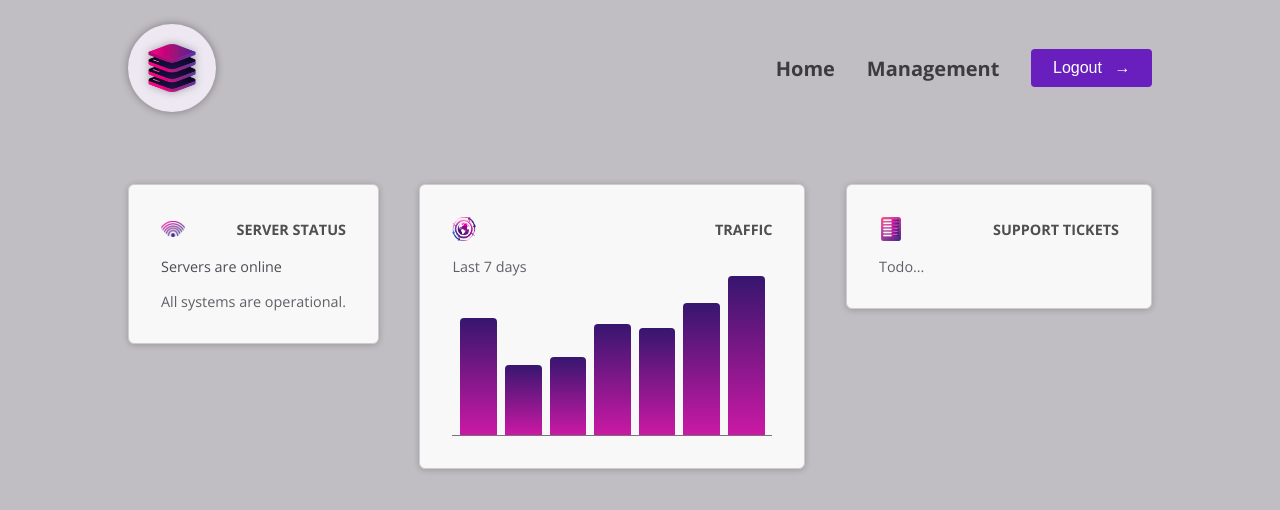
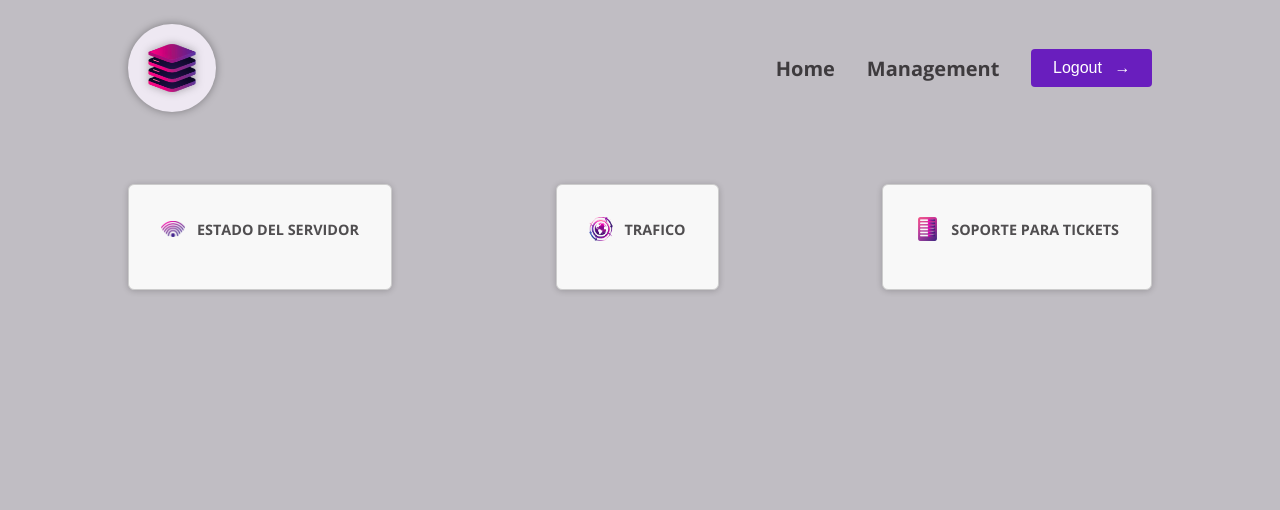
Before and after one commit to BryanVas24/TercerProyectoAngular, an Angular app: page / in a window 1280 px wide. Shown: the top 510 px of the page. Built offline with nearby package versions, Linux system fonts and the light colour scheme.

Commit message:
Haciendo otro componente para reutilizar

```diff
--- a/src/app/app.component.html
+++ b/src/app/app.component.html
@@ -1,16 +1,28 @@
 <app-header />
 <main>
   <div id="dashboard">
-    <section class="dashboard-item">
+    <app-dashboard-item
+      [imageData]="{ src: 'status.png', alt: 'Simbolo de señal' }"
+      title="Estado del servidor"
+    >
       <app-server-status />
-    </section>
+    </app-dashboard-item>
 
-    <section class="dashboard-item">
+    <app-dashboard-item
+      [imageData]="{ src: 'globe.png', alt: 'icono de globo terraqueo' }"
+      title="Trafico"
+    >
       <app-traffic />
-    </section>
+    </app-dashboard-item>
 
-    <section class="dashboard-item">
+    <app-dashboard-item
+      [imageData]="{
+        src: 'list.png',
+        alt: 'Imagen de una liusta de elementos'
+      }"
+      title="Soporte para tickets"
+    >
       <app-tickets />
-    </section>
+    </app-dashboard-item>
   </div>
 </main>
--- a/src/app/app.component.ts
+++ b/src/app/app.component.ts
@@ -3,6 +3,7 @@ import { HeaderComponent } from './header/header.component';
 import { ServerStatusComponent } from './dashboard/server-status/server-status.component';
 import { TrafficComponent } from './dashboard/traffic/traffic.component';
 import { TicketsComponent } from './dashboard/tickets/tickets.component';
+import { DashboardItemComponent } from './dashboard/dashboard-item/dashboard-item.component';
 
 @Component({
   selector: 'app-root',
@@ -13,6 +14,7 @@ import { TicketsComponent } from './dashboard/tickets/tickets.component';
     ServerStatusComponent,
     TrafficComponent,
     TicketsComponent,
+    DashboardItemComponent,
   ],
 })
 export class AppComponent {}
--- /dev/null
+++ b/src/app/dashboard/dashboard-item/dashboard-item.component.html
@@ -0,0 +1,8 @@
+<section class="dashboard-item">
+  <article>
+    <header>
+      <img [src]="imageData.src" [alt]="imageData.alt" />
+      <h2>{{ title }}</h2>
+    </header>
+  </article>
+</section>
```
Also changed, not shown: src/app/dashboard/dashboard-item/dashboard-item.component.ts (added, +21 -0 lines), src/app/dashboard/dashboard-item/dashboard-item.component.css (added).
